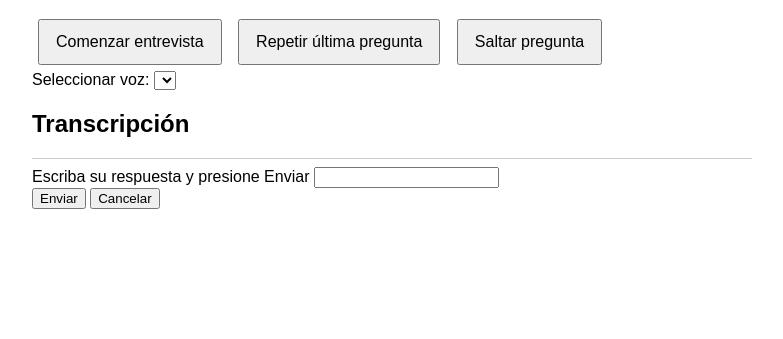
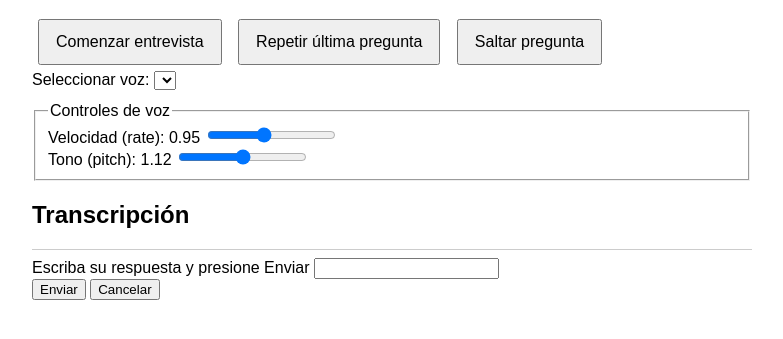
Before and after one commit to ulisesrapallini/encuesta, a website: page public/index.html in a window 1280 px wide. Shown: the part 129-468 px from the top of the page, without its empty margins (248-1031 px from the left). Drawn offline with Linux system fonts and the light colour scheme.

Commit message:
feat: add TTS rate/pitch controls and persist selection (feature-Numero0001)

```diff
--- a/public/app.js
+++ b/public/app.js
@@ -89,6 +89,9 @@
   // preferredVoice will be set once voices are available
   let preferredVoice = null;
   let availableVoices = [];
+  // TTS settings (can be adjusted from UI)
+  let ttsRate = 0.95;
+  let ttsPitch = 1.12;
 
   function loadVoices(){
     const voices = speechSynthesis.getVoices() || [];
@@ -116,6 +119,12 @@
   // try to load voices now and when they change
   try{ loadVoices(); }catch(e){}
   speechSynthesis.onvoiceschanged = loadVoices;
+
+  // populate controls when DOM ready
+  document.addEventListener('DOMContentLoaded', ()=>{
+    populateVoiceSelect();
+    populateTTSControls();
+  });
 
   function populateVoiceSelect(){
     const sel = document.getElementById('voiceSelect');
@@ -151,13 +160,44 @@
     });
   }
 
+  function populateTTSControls(){
+    const rateRange = document.getElementById('rateRange');
+    const pitchRange = document.getElementById('pitchRange');
+    const rateValue = document.getElementById('rateValue');
+    const pitchValue = document.getElementById('pitchValue');
+    if(!rateRange || !pitchRange) return;
+    // restore saved
+    try{
+      const savedRate = parseFloat(localStorage.getItem('ttsRate'));
+      const savedPitch = parseFloat(localStorage.getItem('ttsPitch'));
+      if(!isNaN(savedRate)) ttsRate = savedRate;
+      if(!isNaN(savedPitch)) ttsPitch = savedPitch;
+    }catch(e){}
+    rateRange.value = ttsRate;
+    pitchRange.value = ttsPitch;
+    rateValue.textContent = ttsRate;
+    pitchValue.textContent = ttsPitch;
+
+    rateRange.addEventListener('input', ()=>{
+      ttsRate = parseFloat(rateRange.value);
+      rateValue.textContent = ttsRate.toFixed(2);
+      try{ localStorage.setItem('ttsRate', String(ttsRate)); }catch(e){}
+    });
+    pitchRange.addEventListener('input', ()=>{
+      ttsPitch = parseFloat(pitchRange.value);
+      pitchValue.textContent = ttsPitch.toFixed(2);
+      try{ localStorage.setItem('ttsPitch', String(ttsPitch)); }catch(e){}
+    });
+  }
+
   function speak(text, cb, opts){
     status.textContent = text;
     const ut = new SpeechSynthesisUtterance(text);
     // prefer a clear, slightly slower and warm female voice
     ut.lang = (opts && opts.lang) || 'es-ES';
-    ut.rate = (opts && opts.rate) || 0.95;
-    ut.pitch = (opts && opts.pitch) || 1.12;
+    // allow UI-controlled rate/pitch to override defaults
+    ut.rate = (opts && opts.rate) || ttsRate || 0.95;
+    ut.pitch = (opts && opts.pitch) || ttsPitch || 1.12;
     // use locked preferredVoice if available, otherwise try to select one now
     if(preferredVoice) ut.voice = preferredVoice;
     else {
--- a/public/index.html
+++ b/public/index.html
@@ -22,6 +22,15 @@
       <select id="voiceSelect" aria-label="Seleccionar voz"></select>
     </div>
 
+    <fieldset id="ttsControls" aria-label="Controles de voz" style="margin-top:12px">
+      <legend>Controles de voz</legend>
+      <label for="rateRange">Velocidad (rate): <span id="rateValue">0.95</span></label>
+      <input id="rateRange" type="range" min="0.6" max="1.4" step="0.05" value="0.95" />
+      <br/>
+      <label for="pitchRange">Tono (pitch): <span id="pitchValue">1.12</span></label>
+      <input id="pitchRange" type="range" min="0.8" max="1.4" step="0.05" value="1.12" />
+    </fieldset>
+
     <div id="status" aria-live="polite"></div>
 
     <section id="transcript" aria-label="Transcripción y respuestas">
```
